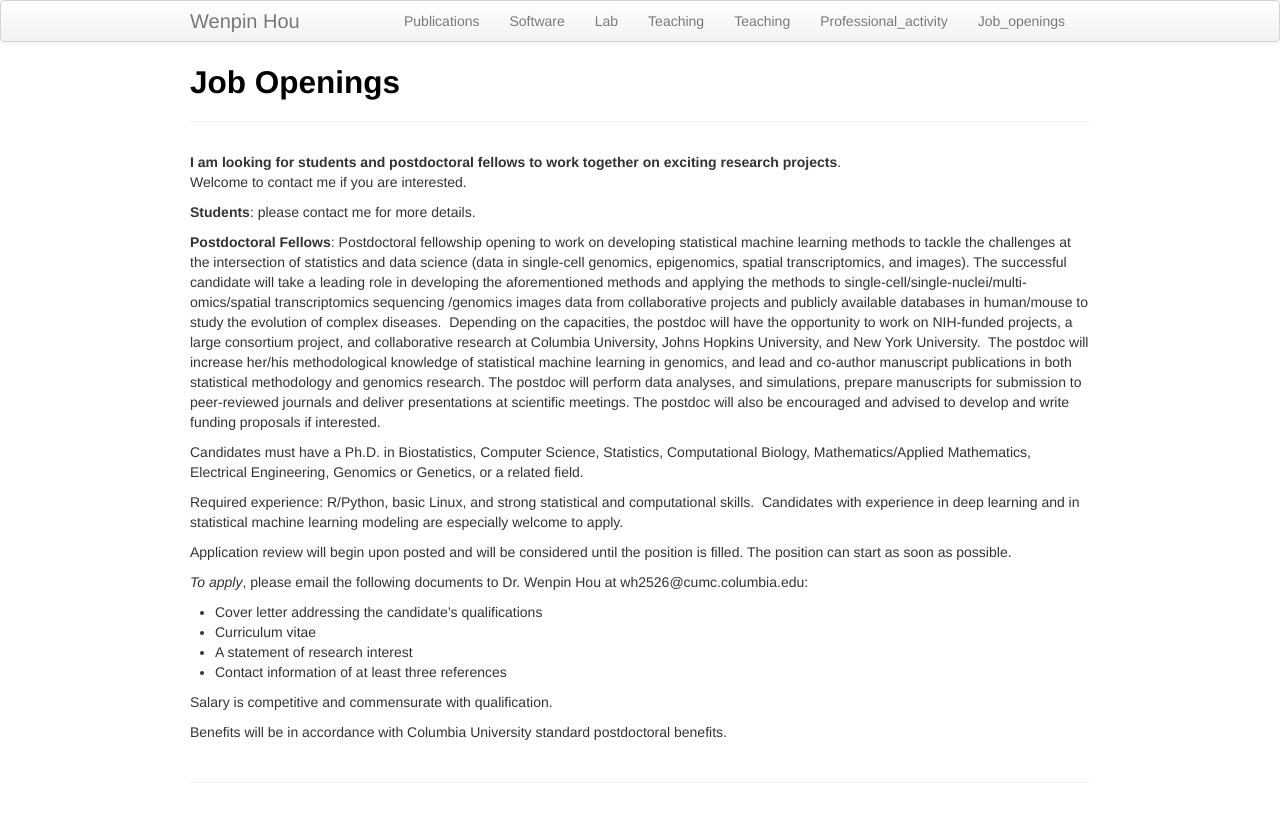
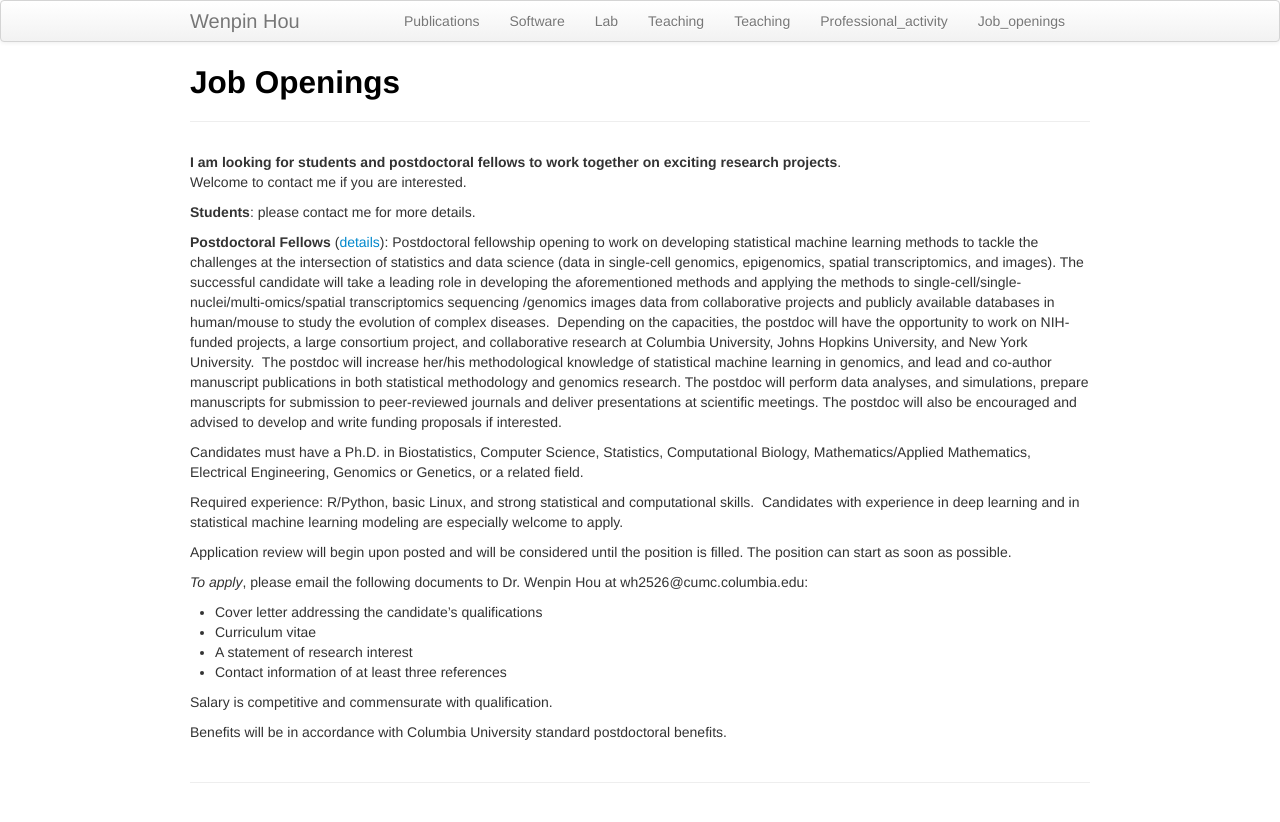
Before and after one commit to Winnie09/Wenpin_Hou, a Jekyll site: the page built from pages/job_openings.md, in a window 1280 px wide. Shown: the top 822 px of the page. Built offline with Jekyll 4.4.1, drawn with Linux system fonts in a browser that asks for light colours.

Commit message:
add postdoc stat job website

```diff
--- a/pages/job_openings.md
+++ b/pages/job_openings.md
@@ -9,7 +9,7 @@
 
 **Students**: please contact me for more details.
 
-**Postdoctoral Fellows**: Postdoctoral fellowship opening to work on developing statistical machine learning methods to tackle the challenges at the intersection of statistics and data science (data in single-cell genomics, epigenomics, spatial transcriptomics, and images). The successful candidate will take a leading role in developing the aforementioned methods and applying the methods to single-cell/single-nuclei/multi-omics/spatial transcriptomics sequencing /genomics images data from collaborative projects and publicly available databases in human/mouse to study the evolution of complex diseases.  Depending on the capacities, the postdoc will have the opportunity to work on NIH-funded projects, a large consortium project, and collaborative research at Columbia University, Johns Hopkins University, and New York University.  The postdoc will increase her/his methodological knowledge of statistical machine learning in genomics, and lead and co-author manuscript publications in both statistical methodology and genomics research. The postdoc will perform data analyses, and simulations, prepare manuscripts for submission to peer-reviewed journals and deliver presentations at scientific meetings. The postdoc will also be encouraged and advised to develop and write funding proposals if interested.
+**Postdoctoral Fellows** ([details](https://forms.stat.ufl.edu/statistics-jobs/entry/10434/)): Postdoctoral fellowship opening to work on developing statistical machine learning methods to tackle the challenges at the intersection of statistics and data science (data in single-cell genomics, epigenomics, spatial transcriptomics, and images). The successful candidate will take a leading role in developing the aforementioned methods and applying the methods to single-cell/single-nuclei/multi-omics/spatial transcriptomics sequencing /genomics images data from collaborative projects and publicly available databases in human/mouse to study the evolution of complex diseases.  Depending on the capacities, the postdoc will have the opportunity to work on NIH-funded projects, a large consortium project, and collaborative research at Columbia University, Johns Hopkins University, and New York University.  The postdoc will increase her/his methodological knowledge of statistical machine learning in genomics, and lead and co-author manuscript publications in both statistical methodology and genomics research. The postdoc will perform data analyses, and simulations, prepare manuscripts for submission to peer-reviewed journals and deliver presentations at scientific meetings. The postdoc will also be encouraged and advised to develop and write funding proposals if interested.
 
 Candidates must have a Ph.D. in Biostatistics, Computer Science, Statistics, Computational Biology, Mathematics/Applied Mathematics, Electrical Engineering,  Genomics or Genetics, or a related field.
 
```
